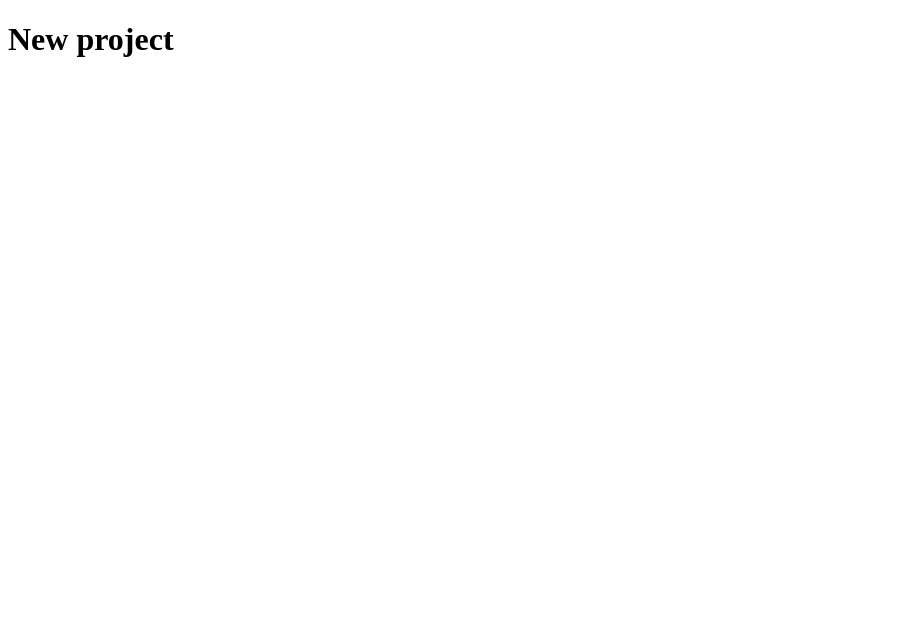
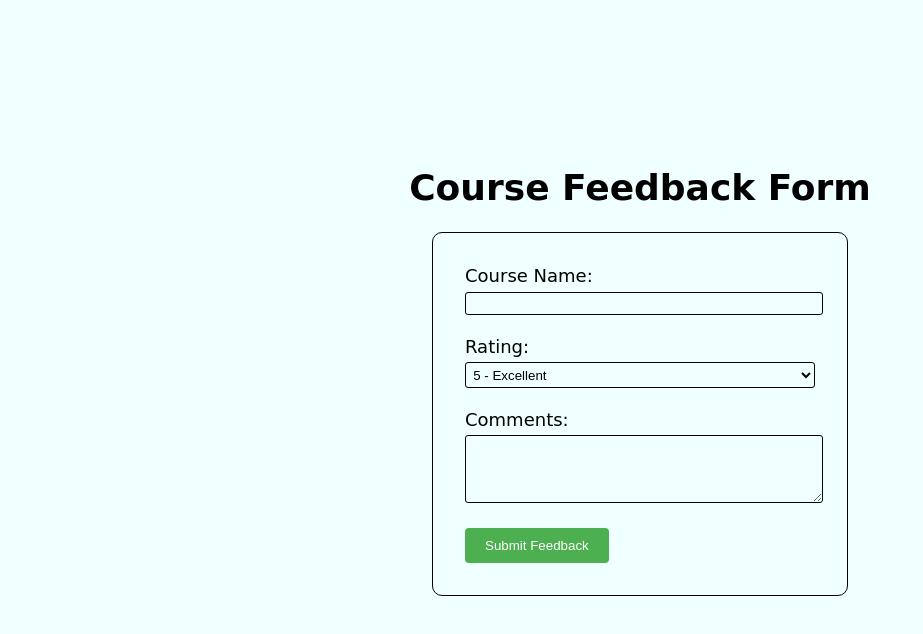
Before and after one commit to denishraiyani/NewProject, a plain HTML site: page Frontend/index.html in a window 1280 px wide. Shown: the whole page, without its empty margins (0-923 px from the left). Drawn offline with Linux system fonts and the light colour scheme.

Commit message:
Created Course Feedback Form using HTML, CSS, JS & Node, Express

```diff
--- a/Frontend/index.html
+++ b/Frontend/index.html
@@ -1,14 +1,36 @@
 <!DOCTYPE html>
 <html lang="en">
+  <head>
+    <meta charset="UTF-8" />
+    <meta name="viewport" content="width=device-width, initial-scale=1.0" />
+    <title>Course Feedback Form</title>
+    <link rel="stylesheet" href="style.css" />
+  </head>
+  <body>
+    <div id="main">
+      <h1>Course Feedback Form</h1>
+      <form id="feedbackForm">
+        <label for="course">Course Name:</label>
+        <input type="text" id="course" name="course" required />
+        <br /><br />
+        <label for="rating">Rating:</label>
+        <select id="rating" name="rating">
+          <option value="5">5 - Excellent</option>
+          <option value="4">4 - Very Good</option>
+          <option value="3">3 - Good</option>
+          <option value="2">2 - Fair</option>
+          <option value="1">1 - Poor</option>
+        </select>
+        <br /><br />
+        <label for="comments">Comments:</label>
+        <textarea id="comments" name="comments" rows="4" cols="50"></textarea>
+        <br /><br />
+        <button type="submit">Submit Feedback</button>
+      </form>
+      <br />
+      <div id="responseMessage"></div>
+    </div>
 
-<head>
-  <meta charset="UTF-8">
-  <meta name="viewport" content="width=device-width, initial-scale=1.0">
-  <title>Document</title>
-</head>
-
-<body>
-  <h1>New project</h1>
-</body>
-
+    <script src="script.js"></script>
+  </body>
 </html>
--- /dev/null
+++ b/Frontend/script.js
@@ -0,0 +1,17 @@
+document.getElementById("feedbackForm").addEventListener("submit", function (event) {
+  event.preventDefault();
+
+  let formData = new FormData(this);
+
+  fetch("/submitFeedback", {
+    method: "POST",
+    body: formData,
+  })
+    .then((response) => response.json())
+    .then((data) => {
+      document.getElementById("responseMessage").innerHTML = data.message;
+    })
+    .catch((error) => {
+      console.error("Error:", error);
+    });
+});
--- /dev/null
+++ b/Frontend/style.css
@@ -0,0 +1,54 @@
+* {
+  background-color: azure;
+}
+
+body {
+  font-family: cursive;
+  font-size: large;
+  margin: 0;
+  padding: 0;
+}
+
+#main {
+  display: flex;
+  flex-direction: column;
+  justify-content: center;
+  align-items: center;
+  width: 100%;
+  height: 95vh;
+  background-color: azure;
+}
+
+form {
+  width: 350px;
+  border: 1px solid black;
+  border-radius: 10px;
+  padding: 2rem;
+}
+
+label {
+  display: block;
+  margin-bottom: 5px;
+}
+
+input[type="text"],
+select,
+textarea {
+  width: 100%;
+  padding: 0.2rem;
+  border: 1px solid black;
+  border-radius: 3px;
+}
+
+button {
+  background-color: #4caf50;
+  color: white;
+  padding: 10px 20px;
+  border: none;
+  border-radius: 4px;
+  cursor: pointer;
+}
+
+button:hover {
+  background-color: #45a049;
+}
```
Also changed, not shown: Backend/server.js (added, +21 -0 lines), Backend/package-lock.json (added).
